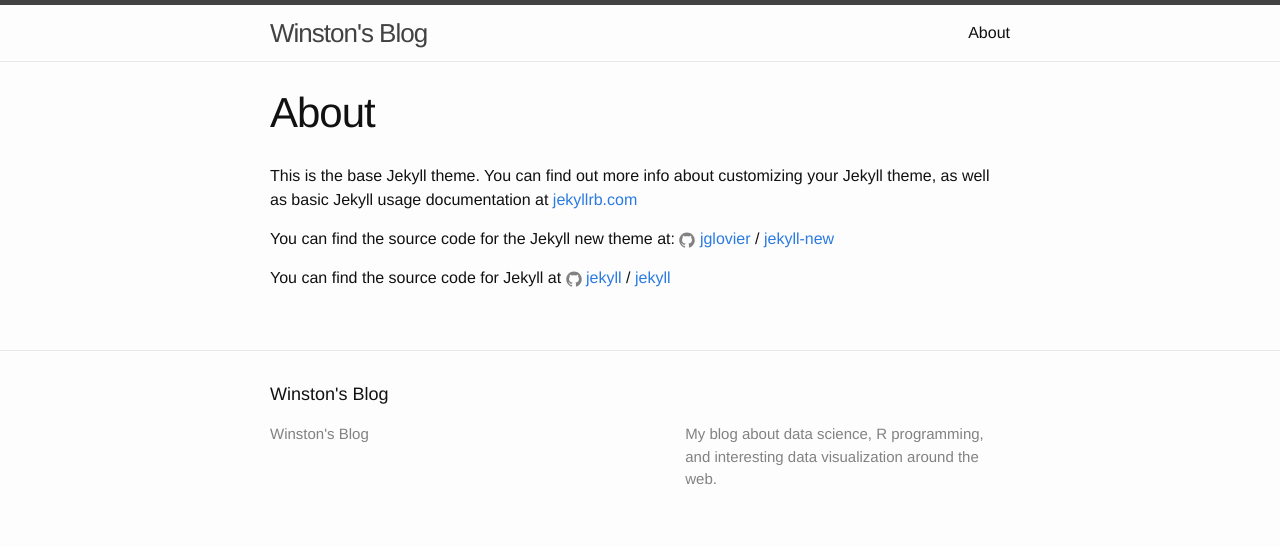
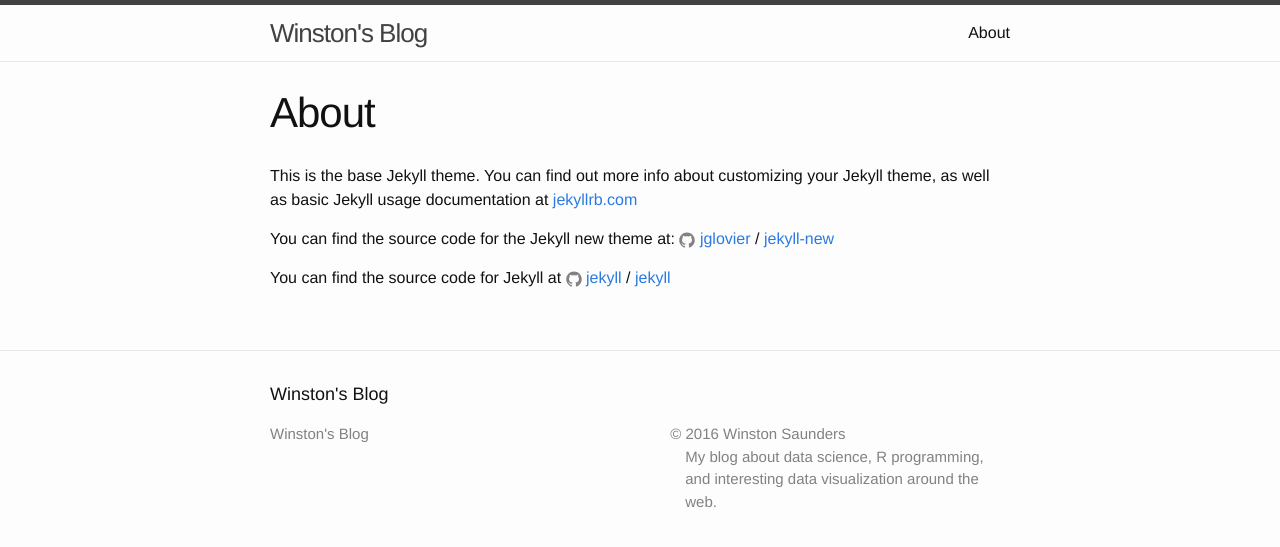
Before and after one commit to ww44ss/ww44ss.github.io, a Jekyll site: the page built from about.md, in a window 1280 px wide. Shown: the top 547 px of the page. Built offline with Jekyll 4.4.1, drawn with Linux system fonts in a browser that asks for light colours.

Commit message:
test footer

```diff
--- a/_includes/footer.html
+++ b/_includes/footer.html
@@ -28,6 +28,23 @@
         </ul>
       </div>
 
+
+      <span>&copy; {{ site.time | date: '%Y' }} {{ site.owner.name }}</span>
+      <div class="social-icons">
+          {% if site.owner.twitter %}<a href="https://twitter.com/{{ site.owner.twitter }}" title="{{ site.owner.name}} on Twitter" target="_blank"><i class="fa fa-twitter-square fa-2x"></i></a>{% endif %}
+          {% if site.owner.facebook %}<a href="https://facebook.com/{{ site.owner.facebook }}" title="{{ site.owner.name}} on Facebook" target="_blank"><i class="fa fa-facebook-square fa-2x"></i></a>{% endif %}
+          {% if site.owner.google.plus %}<a href="https://plus.google.com/+{{ site.owner.google.plus }}" title="{{ site.owner.name}} on Google+" target="_blank"><i class="fa fa-google-plus-square fa-2x"></i></a>{% endif %}
+          {% if site.owner.linkedin %}<a href="https://linkedin.com/in/{{ site.owner.linkedin }}" title="{{ site.owner.name}} on LinkedIn" target="_blank"><i class="fa fa-linkedin-square fa-2x"></i></a>{% endif %}
+          {% if site.owner.stackexchange %}<a href="{{ site.owner.stackexchange }}" title="{{ site.owner.name}} on StackExchange" target="_blank"><i class="fa fa-stack-exchange fa-2x"></i></a>{% endif %}
+          {% if site.owner.instagram %}<a href="https://instagram.com/{{ site.owner.instagram }}" title="{{ site.owner.name}} on Instagram" target="_blank"><i class="fa fa-instagram fa-2x"></i></a>{% endif %}
+          {% if site.owner.flickr %}<a href="https://www.flickr.com/photos/{{ site.owner.flickr }}" title="{{ site.owner.name}} on Flickr" target="_blank"><i class="fa fa-flickr fa-2x"></i></a>{% endif %}
+          {% if site.owner.github %}<a href="https://github.com/{{ site.owner.github }}" title="{{ site.owner.name}} on Github" target="_blank"><i class="fa fa-github-square fa-2x"></i></a>{% endif %}
+          {% if site.owner.tumblr %}<a href="http://{{ site.owner.tumblr }}.tumblr.com" title="{{ site.owner.name}} on Tumblr" target="_blank"><i class="fa fa-tumblr-square fa-2x"></i></a>{% endif %}
+          {% if site.owner.pinterest %}<a href="https://www.pinterest.com/{{ site.owner.pinterest }}/" title="{{ site.owner.name}} on Pinterest" target="_blank"><i class="fa fa-pinterest fa-2x"></i></a>{% endif %}
+          {% if site.owner.weibo %}<a href="https://www.weibo.com/u/{{ site.owner.weibo }}/" title="{{ site.owner.name}} on Weibo" target="_blank"><i class="fa fa-weibo fa-2x"></i></a>{% endif %}
+          <a href="{{ site.url }}/feed.xml" title="Atom/RSS feed"><i class="fa fa-rss-square fa-2x"></i></a>
+      </div><!-- /.social-icons -->
+
       <div class="footer-col footer-col-3">
         <p>{{ site.description }}</p>
       </div>
```
